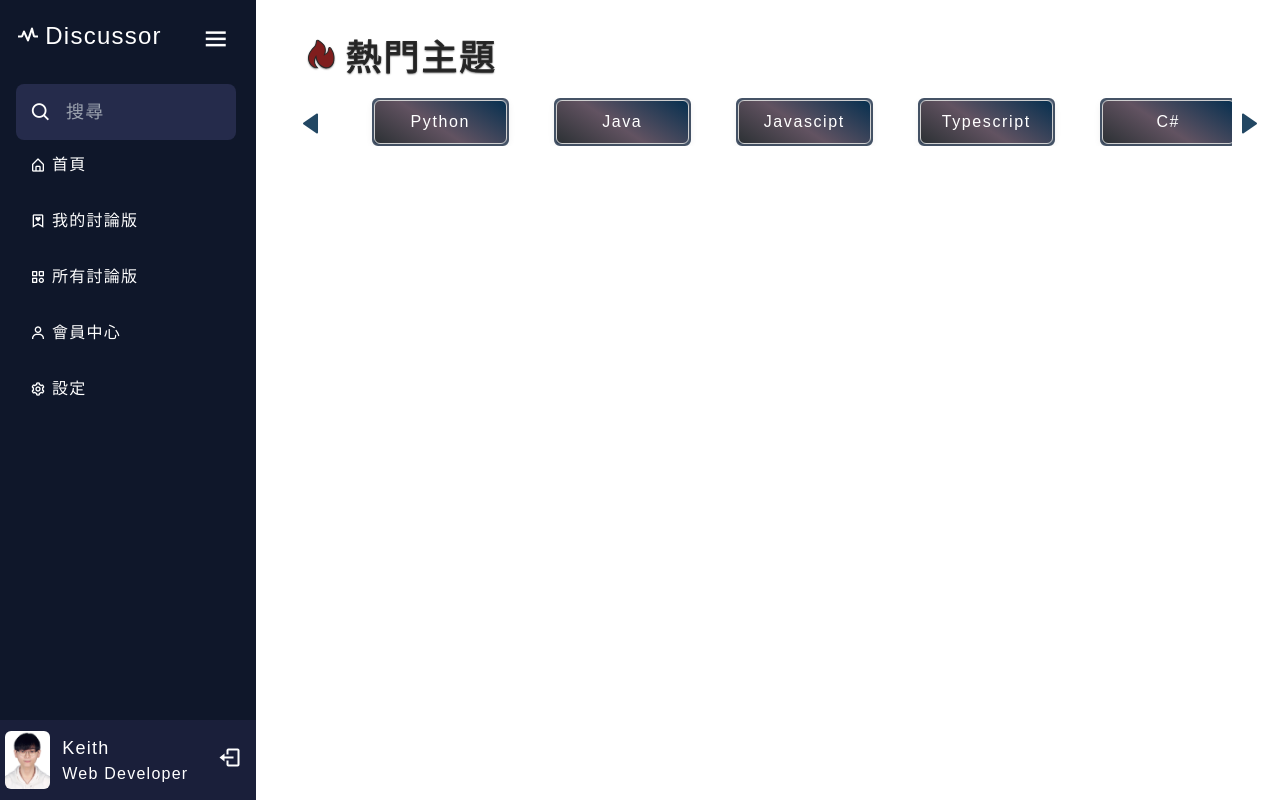
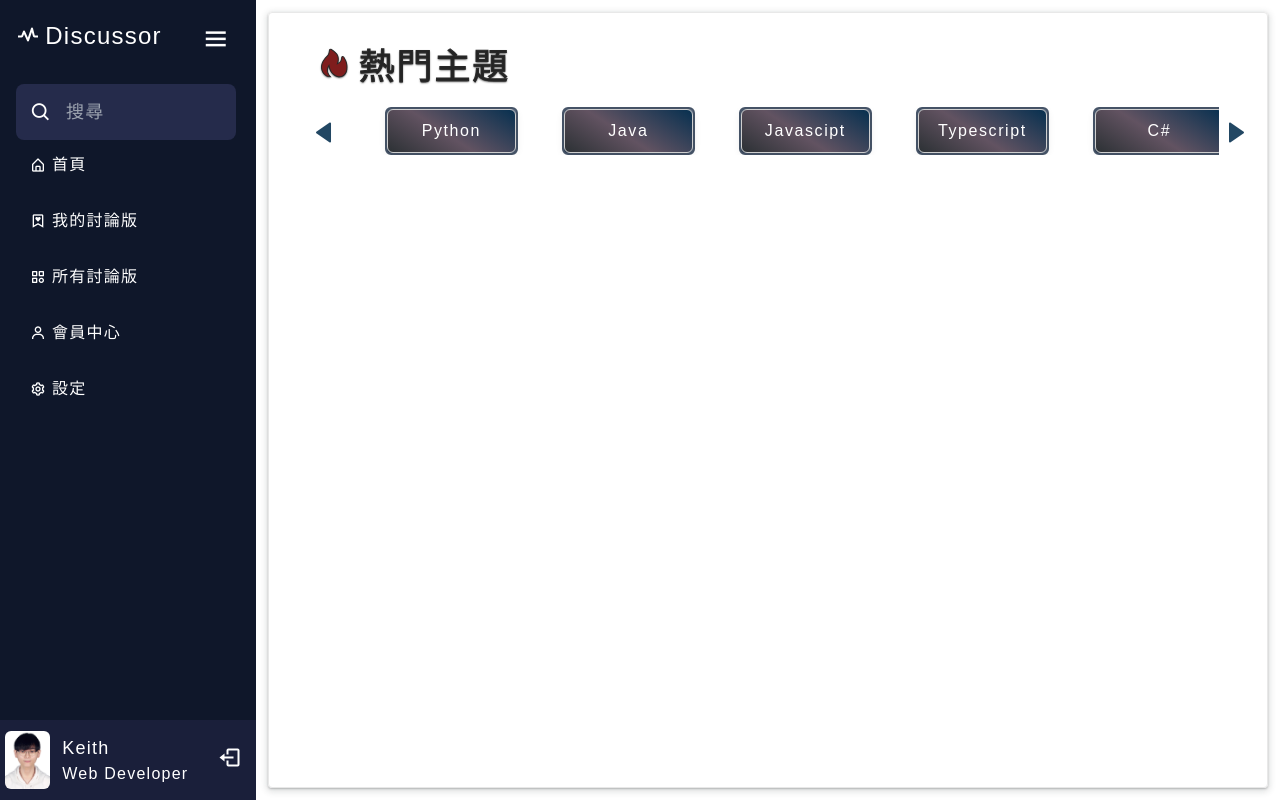
Before and after one commit to Hikariyen881230/discussor, a Next.js app: page / in a window 1280 px wide. Built offline with nearby package versions, Linux system fonts and the light colour scheme.

Commit message:
[ complete ]自訂scrollbar、新增background

```diff
--- a/src/app/globals.css
+++ b/src/app/globals.css
@@ -18,28 +18,40 @@ body{
     width: 100%;
     overflow: hidden;
     caret-color: transparent;
+    background: url('/backgroundImage.jpg') center center no-repeat ;
+}
+main{
+    backdrop-filter: blur(3px);
+    border-radius:4px;
+    border: 1px solid #e2e2e2cb;
+    box-shadow: rgba(60, 64, 67, 0.3) 0px 1px 2px 0px, rgba(60, 64, 67, 0.15) 0px 2px 6px 2px;
+}
+/* scroll bar */
+/* width */
+main::-webkit-scrollbar {
+    width: 10px;
+  }
+/* Track */
+main::-webkit-scrollbar-track {
+    box-shadow: inset 0 0 8px 8px transparent;
+    background: transparent;
+    width: 10px;
+    border-radius: 12px;
+}
 
+/* Handle */
+main::-webkit-scrollbar-thumb {
+    box-shadow: inset 0 0 8px 8px #3e4357a4;
+    border: 3px solid transparent;
+    background: transparent;
+    border-radius: 12px;
+
+}
+
+/* Handle on hover */
+main::-webkit-scrollbar-thumb:hover {
+    background: transparent;
 }
 input{
     caret-color: auto;
 }
-/* scroll bar */
-/* width */
-::-webkit-scrollbar {
-    width: 10px;
-  }
-/* Track */
-::-webkit-scrollbar-track {
-    background: #f1f1f1;
-    width: 10px;
-}
-
-/* Handle */
-::-webkit-scrollbar-thumb {
-    background: #888;
-}
-
-/* Handle on hover */
-::-webkit-scrollbar-thumb:hover {
-    background: #555;
-}
--- a/src/app/layout.tsx
+++ b/src/app/layout.tsx
@@ -23,8 +23,8 @@ export default function RootLayout({
       <body className="h-screen relative">
         <div className="flex h-full relative">
           <SideMenu />
-          <main className="relative flex-1 overflow-y-scroll sm:overflow-y-auto">
-            <div className="absolute sm:static left-24">{children}</div>
+          <main className="relative flex-1 overflow-y-scroll sm:overflow-y-auto m-0 sm:m-3">
+            <div className="absolute left-24 sm:static">{children}</div>
           </main>
         </div>
       </body>
--- a/src/app/page.tsx
+++ b/src/app/page.tsx
@@ -4,7 +4,7 @@ import Topics from './components/Topics/Topics'
 
 export default function Home() {
   return (
-    <div className="container pl-1 md:px-12 mt-9">
+    <div className="container pl-1 md:px-12 pt-8">
       <h2 className="text-4xl w-full font-normal topic tracking-wider">
         <i className="bx bxs-hot text-red-900 pr-1"></i>
         熱門主題
@@ -12,7 +12,6 @@ export default function Home() {
       <div className="mt-5 pl-5">
         <Topics />
       </div>
-      <div className="test h-screen w-2"></div>
     </div>
   )
 }
```
Also changed, not shown: public/.temp/backgroundImage.jpg (added), public/backgroundImage.jpg (added).
